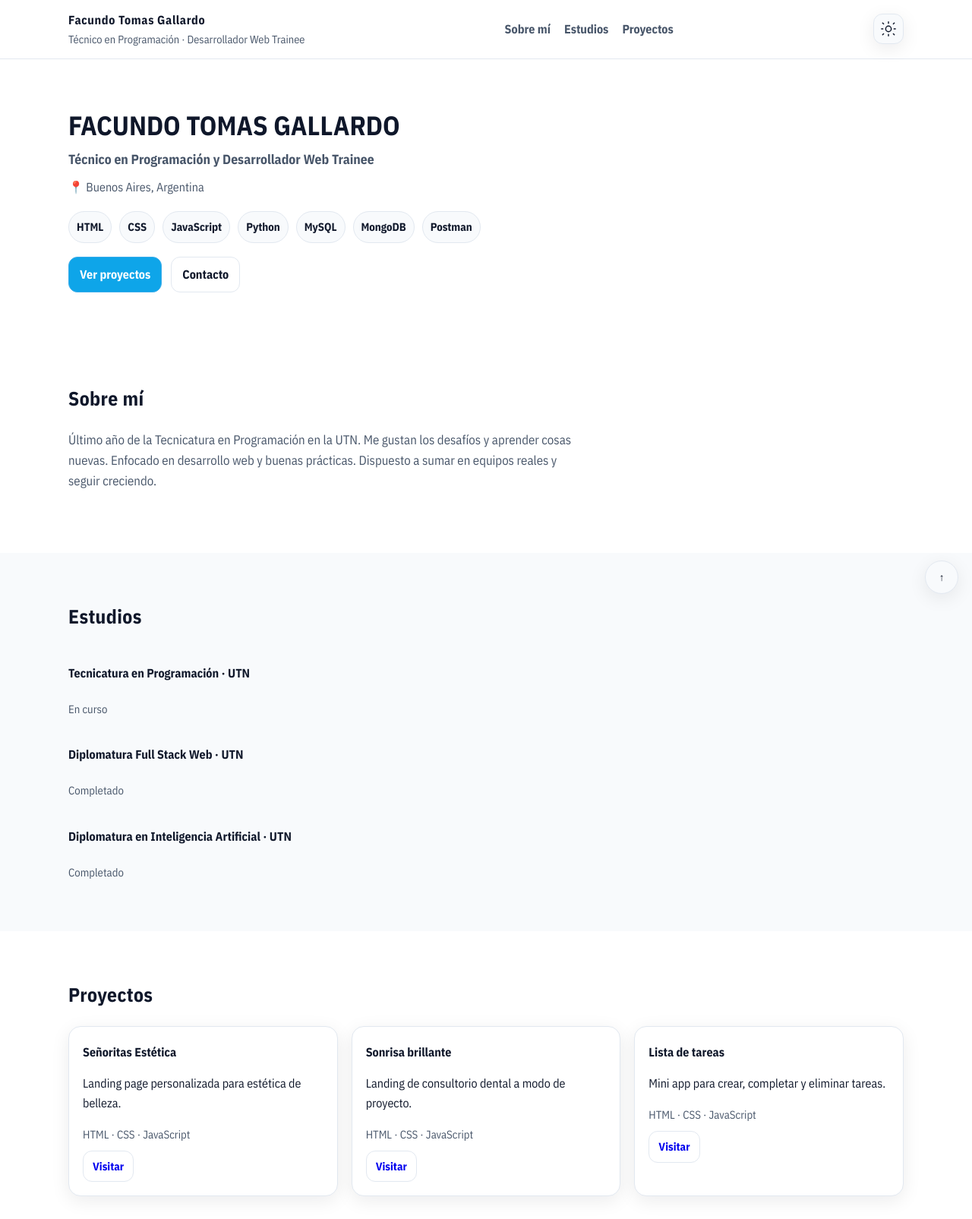
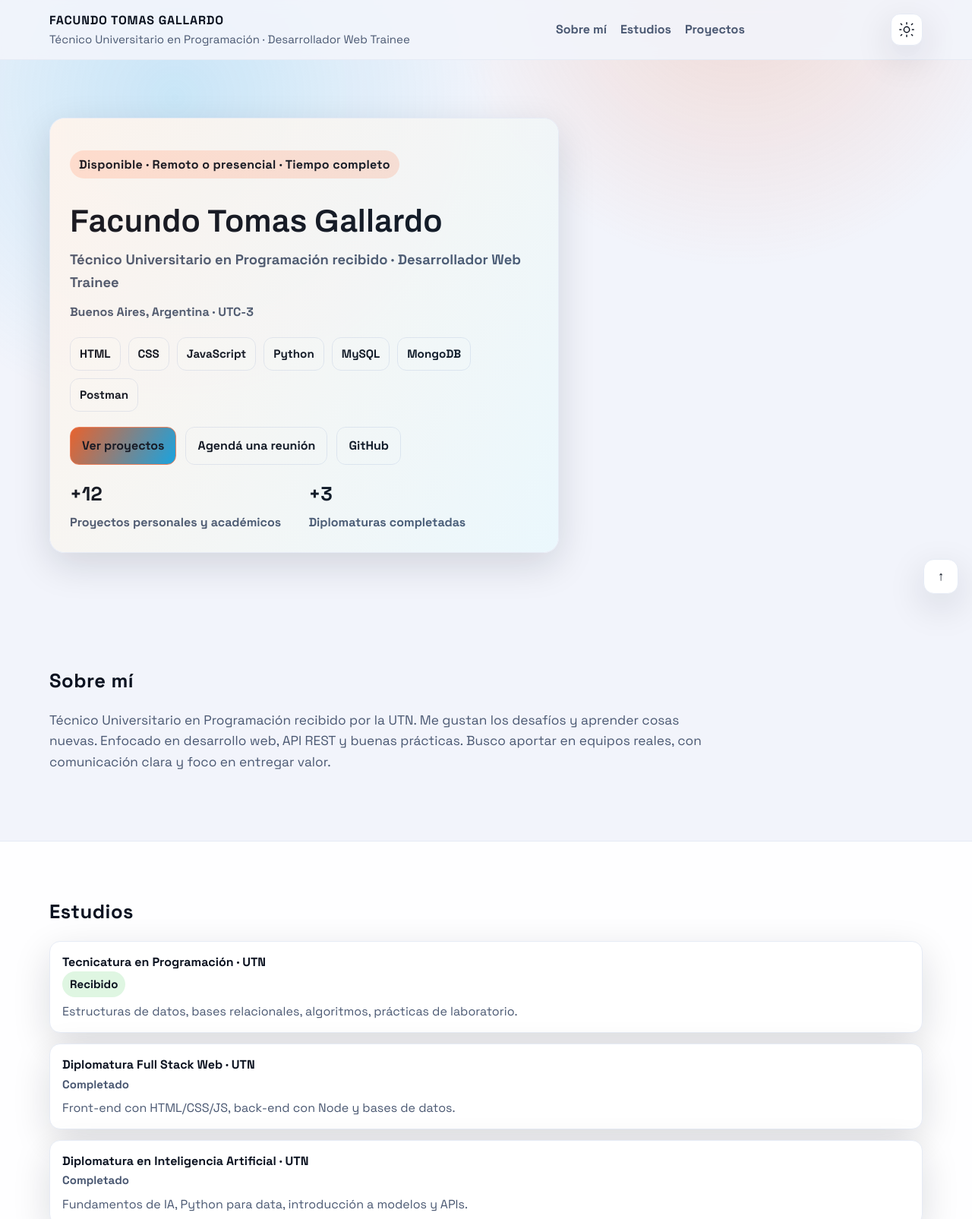
Before and after one commit to iLSEiRATiS/Portfolio, a plain HTML site: page index.html in a window 1280 px wide. Shown: the top 1605 px of the page at 76% size. Drawn offline with nearby package versions, Linux system fonts and the light colour scheme.

Commit message:
Mejora portfolio y agrega enlace a GitHub

```diff
--- a/index.html
+++ b/index.html
@@ -6,16 +6,16 @@
   <meta name="viewport" content="width=device-width, initial-scale=1" />
   <link rel="preconnect" href="https://fonts.googleapis.com" />
   <link rel="preconnect" href="https://fonts.gstatic.com" crossorigin />
-  <link href="https://fonts.googleapis.com/css2?family=IBM+Plex+Sans+Condensed:wght@400;700&display=swap" rel="stylesheet" />
+  <link href="https://fonts.googleapis.com/css2?family=Space+Grotesk:wght@400;500;700&family=Archivo:wght@500;600&display=swap" rel="stylesheet" />
   <link rel="stylesheet" href="style1.css" />
-  <title>Facundo Tomas Gallardo</title>
+  <title>Facundo Tomas Gallardo · Portfolio</title>
 </head>
 <body>
   <header class="site-header">
     <div class="container header-inner">
       <a class="brand" href="#top" aria-label="Inicio">
         <span class="brand-title">Facundo Tomas Gallardo</span>
-        <span class="brand-subtitle">Técnico en Programación · Desarrollador Web Trainee</span>
+        <span class="brand-subtitle">Técnico Universitario en Programación · Desarrollador Web Trainee</span>
       </a>
 
       <nav class="nav">
@@ -25,12 +25,10 @@
       </nav>
 
       <button id="theme-toggle" class="theme-toggle" aria-pressed="false" aria-label="Cambiar tema">
-        <!-- Sol -->
         <svg class="icon icon-sun" viewBox="0 0 24 24" width="22" height="22" aria-hidden="true">
           <path d="M12 4V2m0 20v-2M4 12H2m20 0h-2M5 5l-1.4-1.4M20.4 20.4 19 19M5 19l-1.4 1.4M20.4 3.6 19 5" stroke="currentColor" stroke-width="1.6" fill="none" stroke-linecap="round"/>
           <circle cx="12" cy="12" r="4" stroke="currentColor" stroke-width="1.6" fill="none"/>
         </svg>
-        <!-- Luna -->
         <svg class="icon icon-moon" viewBox="0 0 24 24" width="22" height="22" aria-hidden="true">
           <path d="M21 12.79A9 9 0 1 1 11.21 3 7 7 0 0 0 21 12.79Z" stroke="currentColor" stroke-width="1.6" fill="none" stroke-linecap="round" stroke-linejoin="round"/>
         </svg>
@@ -42,9 +40,10 @@
     <section class="hero">
       <div class="container hero-grid">
         <div class="info">
-          <h1 class="title">FACUNDO TOMAS GALLARDO</h1>
-          <h2 class="subtitle">Técnico en Programación y Desarrollador Web Trainee</h2>
-          <p class="location">📍 Buenos Aires, Argentina</p>
+          <p class="eyebrow">Disponible · Remoto o presencial · Tiempo completo</p>
+          <h1 class="title">Facundo Tomas Gallardo</h1>
+          <h2 class="subtitle">Técnico Universitario en Programación recibido · Desarrollador Web Trainee</h2>
+          <p class="location">Buenos Aires, Argentina · UTC-3</p>
 
           <ul class="tech-stack" aria-label="Tecnologías">
             <li>HTML</li>
@@ -58,16 +57,22 @@
 
           <div class="cta-row">
             <a class="btn primary" href="#proyectos">Ver proyectos</a>
-            <a class="btn ghost" href="#contacto">Contacto</a>
+            <a class="btn ghost" href="#contacto">Agendá una reunión</a>
+            <a class="btn ghost" href="https://github.com/iLSEiRATiS" target="_blank" rel="noopener noreferrer">GitHub</a>
+          </div>
+
+          <div class="metrics">
+            <div>
+              <p class="metric-number">+12</p>
+              <p class="metric-label">Proyectos personales y académicos</p>
+            </div>
+            <div>
+              <p class="metric-number">+3</p>
+              <p class="metric-label">Diplomaturas completadas</p>
+            </div>
           </div>
         </div>
 
-        <!-- Si después querés foto, destapá esto y poné tu imagen en /img/foto.png -->
-        <!--
-        <div class="photo">
-          <img src="img/foto.png" alt="Foto de Facundo Tomas Gallardo" width="320" height="320" loading="lazy">
-        </div>
-        -->
       </div>
     </section>
 
@@ -75,8 +80,8 @@
       <div class="container">
         <h3 class="section-title">Sobre mí</h3>
         <p class="lead">
-          Último año de la Tecnicatura en Programación en la UTN. Me gustan los desafíos y aprender cosas nuevas.
-          Enfocado en desarrollo web y buenas prácticas. Dispuesto a sumar en equipos reales y seguir creciendo.
+          Técnico Universitario en Programación recibido por la UTN. Me gustan los desafíos y aprender cosas nuevas.
+          Enfocado en desarrollo web, API REST y buenas prácticas. Busco aportar en equipos reales, con comunicación clara y foco en entregar valor.
         </p>
       </div>
     </section>
@@ -87,15 +92,18 @@
         <ul class="timeline">
           <li>
             <h4>Tecnicatura en Programación · UTN</h4>
-            <span class="meta">En curso</span>
+            <span class="meta status status-success">Recibido</span>
+            <p class="meta-desc">Estructuras de datos, bases relacionales, algoritmos, prácticas de laboratorio.</p>
           </li>
           <li>
             <h4>Diplomatura Full Stack Web · UTN</h4>
             <span class="meta">Completado</span>
+            <p class="meta-desc">Front-end con HTML/CSS/JS, back-end con Node y bases de datos.</p>
           </li>
           <li>
             <h4>Diplomatura en Inteligencia Artificial · UTN</h4>
             <span class="meta">Completado</span>
+            <p class="meta-desc">Fundamentos de IA, Python para data, introducción a modelos y APIs.</p>
           </li>
         </ul>
       </div>
@@ -112,7 +120,10 @@
             </header>
             <p>Landing page personalizada para estética de belleza.</p>
             <p class="stack">HTML · CSS · JavaScript</p>
-            <a class="btn small" href="https://sritasestetica.netlify.app/" target="_blank" rel="noopener noreferrer">Visitar</a>
+            <div class="card-actions">
+              <span class="pill">Landing · SEO</span>
+              <a class="btn small" href="https://sritasestetica.netlify.app/" target="_blank" rel="noopener noreferrer">Ver sitio</a>
+            </div>
           </article>
 
           <article class="card">
@@ -121,7 +132,10 @@
             </header>
             <p>Landing de consultorio dental a modo de proyecto.</p>
             <p class="stack">HTML · CSS · JavaScript</p>
-            <a class="btn small" href="https://dientesfelices.netlify.app/" target="_blank" rel="noopener noreferrer">Visitar</a>
+            <div class="card-actions">
+              <span class="pill">UI limpia</span>
+              <a class="btn small" href="https://dientesfelices.netlify.app/" target="_blank" rel="noopener noreferrer">Ver sitio</a>
+            </div>
           </article>
 
           <article class="card">
@@ -130,7 +144,10 @@
             </header>
             <p>Mini app para crear, completar y eliminar tareas.</p>
             <p class="stack">HTML · CSS · JavaScript</p>
-            <a class="btn small" href="https://acompletar.netlify.app/" target="_blank" rel="noopener noreferrer">Visitar</a>
+            <div class="card-actions">
+              <span class="pill">CRUD simple</span>
+              <a class="btn small" href="https://acompletar.netlify.app/" target="_blank" rel="noopener noreferrer">Ver sitio</a>
+            </div>
           </article>
         </div>
       </div>
@@ -158,6 +175,12 @@
               <span>LinkedIn</span>
             </a>
           </li>
+          <li>
+            <a class="contact-link" href="https://github.com/iLSEiRATiS" target="_blank" rel="noopener noreferrer">
+              <svg viewBox="0 0 24 24" width="18" height="18" aria-hidden="true"><path d="M12 2C6.48 2 2 6.58 2 12.24c0 4.48 2.87 8.28 6.84 9.62.5.1.68-.22.68-.49 0-.24-.01-.87-.01-1.71-2.78.62-3.37-1.36-3.37-1.36-.46-1.19-1.12-1.5-1.12-1.5-.92-.64.07-.63.07-.63 1.02.07 1.55 1.07 1.55 1.07.9 1.58 2.37 1.13 2.95.86.09-.67.35-1.13.63-1.39-2.22-.26-4.56-1.14-4.56-5.06 0-1.12.39-2.03 1.03-2.74-.1-.27-.45-1.35.1-2.81 0 0 .84-.27 2.75 1.05A9.36 9.36 0 0 1 12 6.9c.85 0 1.7.12 2.5.35 1.9-1.32 2.74-1.05 2.74-1.05.55 1.46.2 2.54.1 2.81.64.71 1.02 1.62 1.02 2.74 0 3.93-2.34 4.8-4.57 5.05.36.32.68.95.68 1.92 0 1.39-.01 2.51-.01 2.85 0 .27.18.59.69.49A10.27 10.27 0 0 0 22 12.24C22 6.58 17.52 2 12 2Z" fill="currentColor"/></svg>
+              <span>GitHub</span>
+            </a>
+          </li>
         </ul>
       </div>
     </section>
@@ -173,7 +196,6 @@
 
   <script src="theme.js"></script>
   <script>
-    // Año automático, sin drama
     document.getElementById('year').textContent = new Date().getFullYear();
   </script>
 </body>
--- a/style1.css
+++ b/style1.css
@@ -1,134 +1,239 @@
 /* style1.css */
-:root{
-  --bg: #ffffff;
-  --text: #0f172a;
-  --muted: #475569;
-  --card: #f8fafc;
-  --border: #e2e8f0;
-  --brand: #0ea5e9;
-  --brand-ink: #0b7fb3;
+:root {
+  --bg: #f2f4fb;
+  --text: #0b1220;
+  --muted: #4a5872;
+  --card: #ffffff;
+  --border: #e6ebf5;
+  --brand: #ec5f2a;
+  --brand-ink: #0ea5e9;
   --link: #0ea5e9;
-  --btn-text: #ffffff;
-  --shadow: 0 6px 24px rgba(2,6,23,0.08);
+  --pill: #0b1220;
+  --btn-text: #0b1120;
+  --shadow: 0 16px 50px rgba(11, 18, 32, 0.14);
 }
 
-html.dark{
-  --bg: #0b1220;
-  --text: #e6edf7;
-  --muted: #a2b1c6;
-  --card: #121a2a;
-  --border: #1d273a;
-  --brand: #38bdf8;
-  --brand-ink: #7dd3fc;
-  --link: #38bdf8;
+html.dark {
+  --bg: #060a14;
+  --text: #e7ecf6;
+  --muted: #a5b4c7;
+  --card: #0f1627;
+  --border: #1d2637;
+  --brand: #ff8a4c;
+  --brand-ink: #3abff8;
+  --link: #3abff8;
+  --pill: #e7ecf6;
   --btn-text: #0b1220;
-  --shadow: 0 8px 28px rgba(0,0,0,0.45);
+  --shadow: 0 16px 60px rgba(0, 0, 0, 0.55);
 }
 
-*{box-sizing:border-box}
-html,body{height:100%}
-body{
-  margin:0;
-  font-family:"IBM Plex Sans Condensed",system-ui,-apple-system,Segoe UI,Roboto,Ubuntu,"Helvetica Neue",Arial,"Noto Sans",sans-serif;
-  background:var(--bg);
-  color:var(--text);
-  line-height:1.6;
-  -webkit-font-smoothing:antialiased;
-  text-rendering:optimizeLegibility;
+* { box-sizing: border-box; }
+html, body { height: 100%; }
+body {
+  margin: 0;
+  font-family: "Space Grotesk", "Archivo", system-ui, -apple-system, "Segoe UI", sans-serif;
+  background: var(--bg);
+  color: var(--text);
+  line-height: 1.6;
+  -webkit-font-smoothing: antialiased;
+  text-rendering: optimizeLegibility;
+  position: relative;
 }
 
-.container{width:min(1100px,92%);margin:0 auto}
-.section{padding:64px 0}
-.section.alt{background:var(--card)}
-.section-title{
-  font-size:1.6rem;margin:0 0 20px 0;font-weight:700;letter-spacing:.4px
+body::before {
+  content: "";
+  position: fixed;
+  inset: 0;
+  pointer-events: none;
+  background:
+    radial-gradient(circle at 18% 16%, rgba(14, 165, 233, 0.18), transparent 34%),
+    radial-gradient(circle at 76% -4%, rgba(236, 95, 42, 0.18), transparent 30%);
+  z-index: 0;
 }
-.lead{font-size:1.05rem;color:var(--muted);max-width:75ch}
+
+.container { width: min(1150px, 92%); margin: 0 auto; position: relative; z-index: 1; }
+.section { padding: 72px 0; position: relative; }
+.section.alt { background: color-mix(in oklab, var(--card) 94%, var(--bg)); border-block: 1px solid var(--border); }
+.section-title {
+  font-size: 1.6rem; margin: 0 0 18px 0; font-weight: 700; letter-spacing: 0.5px;
+}
+.lead { font-size: 1.08rem; color: var(--muted); max-width: 78ch; }
 
 /* Header */
-.site-header{
-  position:sticky;top:0;z-index:50;
-  background:color-mix(in oklab, var(--bg) 90%, transparent);
-  backdrop-filter:saturate(120%) blur(8px);
-  border-bottom:1px solid var(--border);
+.site-header {
+  position: sticky; top: 0; z-index: 50;
+  background: color-mix(in oklab, var(--bg) 90%, transparent);
+  backdrop-filter: saturate(130%) blur(10px);
+  border-bottom: 1px solid var(--border);
 }
-.header-inner{display:flex;gap:16px;align-items:center;justify-content:space-between;padding:14px 0}
-.brand{display:flex;flex-direction:column;text-decoration:none;color:inherit}
-.brand-title{font-weight:700;letter-spacing:.6px}
-.brand-subtitle{font-size:.9rem;color:var(--muted)}
-.nav{display:flex;gap:18px}
-.nav a{color:var(--muted);text-decoration:none;font-weight:600}
-.nav a:hover{color:var(--text)}
+.header-inner { display: flex; gap: 16px; align-items: center; justify-content: space-between; padding: 14px 0; }
+.brand { display: flex; flex-direction: column; text-decoration: none; color: inherit; }
+.brand-title { font-weight: 700; letter-spacing: 0.8px; text-transform: uppercase; }
+.brand-subtitle { font-size: 0.94rem; color: var(--muted); }
+.nav { display: flex; gap: 18px; }
+.nav a { color: var(--muted); text-decoration: none; font-weight: 600; padding: 6px 0; }
+.nav a:hover { color: var(--text); }
 
 /* Theme toggle */
-.theme-toggle{
-  display:grid;place-items:center;gap:0;
-  width:40px;height:40px;border-radius:12px;border:1px solid var(--border);
-  background:var(--card);color:var(--text);cursor:pointer;
-  box-shadow:var(--shadow)
+.theme-toggle {
+  display: grid; place-items: center;
+  width: 42px; height: 42px; border-radius: 12px; border: 1px solid var(--border);
+  background: var(--card); color: var(--text); cursor: pointer;
+  box-shadow: var(--shadow);
 }
-.theme-toggle .icon{display:none}
-.theme-toggle .icon-sun{display:block}
-html.dark .theme-toggle .icon-sun{display:none}
-html.dark .theme-toggle .icon-moon{display:block}
+.theme-toggle .icon { display: none; }
+.theme-toggle .icon-sun { display: block; }
+html.dark .theme-toggle .icon-sun { display: none; }
+html.dark .theme-toggle .icon-moon { display: block; }
 
 /* Hero */
-.hero{padding:56px 0}
-.hero-grid{display:grid;grid-template-columns:1.2fr .8fr;gap:28px;align-items:center}
-.photo img{width:100%;border-radius:18px;border:1px solid var(--border);box-shadow:var(--shadow)}
-.title{font-size:2.2rem;margin:.2rem 0}
-.subtitle{font-size:1.1rem;font-weight:600;margin:.2rem 0;color:var(--muted)}
-.location{margin:10px 0 18px 0;color:var(--muted)}
-.tech-stack{display:flex;flex-wrap:wrap;gap:10px;padding:0;margin:6px 0 18px 0;list-style:none}
-.tech-stack li{
-  padding:8px 10px;border:1px solid var(--border);border-radius:999px;background:var(--card);font-weight:600;font-size:.92rem
+.hero { padding: 76px 0; }
+.hero-grid { display: grid; grid-template-columns: 1.2fr 0.8fr; gap: 32px; align-items: center; }
+.hero .info {
+  background: color-mix(in oklab, var(--card) 92%, transparent);
+  border: 1px solid var(--border);
+  border-radius: 20px;
+  padding: 26px;
+  box-shadow: var(--shadow);
+  position: relative;
+  overflow: hidden;
 }
-.cta-row{display:flex;gap:12px;flex-wrap:wrap}
-.btn{
-  display:inline-flex;align-items:center;justify-content:center;gap:8px;
-  padding:10px 14px;border-radius:12px;border:1px solid var(--border);
-  text-decoration:none;font-weight:700
+.hero .info::after {
+  content: "";
+  position: absolute;
+  inset: 0;
+  background: linear-gradient(120deg, rgba(255, 122, 24, 0.08), rgba(14, 165, 233, 0.08));
+  pointer-events: none;
 }
-.btn.primary{background:var(--brand);border-color:color-mix(in oklab, var(--brand) 90%, var(--border));color:var(--btn-text)}
-.btn.primary:hover{filter:brightness(0.95)}
-.btn.ghost{background:transparent;color:var(--text)}
-.btn.small{padding:8px 12px;font-size:.92rem}
+.eyebrow {
+  display: inline-flex;
+  align-items: center;
+  gap: 8px;
+  padding: 6px 12px;
+  border-radius: 999px;
+  background: color-mix(in oklab, var(--brand) 18%, var(--card));
+  color: var(--text);
+  font-weight: 600;
+  letter-spacing: 0.3px;
+}
+.title { font-size: 2.6rem; margin: 0.4rem 0 0.2rem; font-family: "Archivo", "Space Grotesk", sans-serif; letter-spacing: 0.6px; }
+.subtitle { font-size: 1.15rem; font-weight: 600; margin: 0.2rem 0; color: var(--muted); }
+.location { margin: 12px 0 20px 0; color: var(--muted); font-weight: 600; }
+.tech-stack { display: flex; flex-wrap: wrap; gap: 10px; padding: 0; margin: 8px 0 20px 0; list-style: none; }
+.tech-stack li {
+  padding: 9px 12px;
+  border: 1px solid var(--border);
+  border-radius: 12px;
+  background: color-mix(in oklab, var(--card) 96%, var(--bg));
+  font-weight: 700;
+  font-size: 0.95rem;
+}
+.cta-row { display: flex; gap: 12px; flex-wrap: wrap; }
+.btn {
+  display: inline-flex; align-items: center; justify-content: center; gap: 8px;
+  padding: 11px 15px; border-radius: 12px; border: 1px solid var(--border);
+  text-decoration: none; font-weight: 700; position: relative; overflow: hidden;
+}
+.btn.primary {
+  background: linear-gradient(120deg, var(--brand), var(--brand-ink));
+  border-color: color-mix(in oklab, var(--brand) 80%, var(--border));
+  color: var(--btn-text);
+}
+.btn.primary:hover { filter: brightness(0.95); }
+.btn.ghost { background: transparent; color: var(--text); }
+.btn.small { padding: 9px 12px; font-size: 0.92rem; }
+
+.metrics {
+  margin-top: 18px;
+  display: grid;
+  grid-template-columns: repeat(auto-fit, minmax(180px, 1fr));
+  gap: 12px;
+}
+.metric-number {
+  margin: 0;
+  font-size: 1.6rem;
+  font-weight: 700;
+}
+.metric-label {
+  margin: 4px 0 0 0;
+  color: var(--muted);
+  font-weight: 600;
+}
 
 /* Timeline */
-.timeline{list-style:none;margin:0;padding:0;display:grid;gap:14px}
-.timeline .meta{color:var(--muted);font-size:.92rem}
+.timeline { list-style: none; margin: 0; padding: 0; display: grid; gap: 14px; position: relative; }
+.timeline li {
+  padding: 14px 16px;
+  border: 1px solid var(--border);
+  border-radius: 14px;
+  background: var(--card);
+  box-shadow: var(--shadow);
+}
+.timeline h4 { margin: 0; }
+.timeline .meta { color: var(--muted); font-size: 0.94rem; font-weight: 600; }
+.timeline .status {
+  display: inline-flex;
+  align-items: center;
+  gap: 6px;
+  padding: 5px 10px;
+  border-radius: 999px;
+  background: color-mix(in oklab, var(--brand-ink) 18%, var(--card));
+  color: var(--text);
+}
+.timeline .status-success { background: color-mix(in oklab, #22c55e 18%, var(--card)); }
+.meta-desc { margin: 6px 0 0 0; color: var(--muted); }
 
 /* Cards */
-.cards{display:grid;grid-template-columns:repeat(3,1fr);gap:18px}
-.card{
-  border:1px solid var(--border);background:var(--bg);border-radius:16px;padding:18px;box-shadow:var(--shadow)
+.cards { display: grid; grid-template-columns: repeat(auto-fit, minmax(260px, 1fr)); gap: 18px; }
+.card {
+  border: 1px solid var(--border);
+  background: var(--card);
+  border-radius: 18px;
+  padding: 18px;
+  box-shadow: var(--shadow);
+  transition: transform 0.2s ease, box-shadow 0.2s ease;
 }
-.card-head h4{margin:.2rem 0}
-.stack{color:var(--muted);font-size:.92rem;margin:.2rem 0 .6rem}
+.card:hover { transform: translateY(-4px); box-shadow: 0 14px 30px rgba(15, 23, 42, 0.16); }
+.card-head h4 { margin: 0.2rem 0; }
+.stack { color: var(--muted); font-size: 0.95rem; margin: 0.2rem 0 0.6rem; }
+.card-actions { display: flex; align-items: center; justify-content: space-between; gap: 10px; flex-wrap: wrap; }
+.pill {
+  display: inline-flex;
+  align-items: center;
+  gap: 6px;
+  padding: 6px 10px;
+  border-radius: 999px;
+  background: color-mix(in oklab, var(--pill) 8%, var(--card));
+  color: var(--muted);
+  font-weight: 700;
+  border: 1px solid var(--border);
+}
 
 /* Contacto */
-.contact-list{list-style:none;display:grid;gap:10px;padding:0;margin:0}
-.contact-link{display:inline-flex;align-items:center;gap:10px;text-decoration:none;color:var(--text)}
-.contact-link:hover{color:var(--link)}
-.contact-link svg{flex:0 0 auto}
+.contact-list { list-style: none; display: grid; gap: 12px; padding: 0; margin: 0; }
+.contact-link { display: inline-flex; align-items: center; gap: 10px; text-decoration: none; color: var(--text); font-weight: 600; }
+.contact-link:hover { color: var(--link); }
+.contact-link svg { flex: 0 0 auto; }
 
 /* Footer */
-.site-footer{border-top:1px solid var(--border);padding:18px 0;margin-top:32px;color:var(--muted);font-size:.95rem}
+.site-footer { border-top: 1px solid var(--border); padding: 18px 0; margin-top: 32px; color: var(--muted); font-size: 0.95rem; }
 
 /* To top */
-.to-top{
-  position:fixed;right:18px;bottom:18px;
-  width:44px;height:44px;border-radius:999px;border:1px solid var(--border);
-  background:var(--card);color:var(--text);cursor:pointer;box-shadow:var(--shadow)
+.to-top {
+  position: fixed; right: 18px; bottom: 18px;
+  width: 46px; height: 46px; border-radius: 14px; border: 1px solid var(--border);
+  background: var(--card); color: var(--text); cursor: pointer; box-shadow: var(--shadow);
+  font-size: 1.05rem; font-weight: 700;
 }
 
 /* Responsive */
-@media (max-width: 900px){
-  .hero-grid{grid-template-columns:1fr}
-  .nav{display:none}
-  .cards{grid-template-columns:1fr 1fr}
+@media (max-width: 980px) {
+  .hero-grid { grid-template-columns: 1fr; }
 }
-@media (max-width: 560px){
-  .cards{grid-template-columns:1fr}
-  .brand-subtitle{display:none}
+@media (max-width: 900px) {
+  .nav { display: none; }
 }
+@media (max-width: 620px) {
+  .cards { grid-template-columns: 1fr; }
+  .brand-subtitle { display: none; }
+}
```
Also changed, not shown: theme.js (+4 -6 lines).
